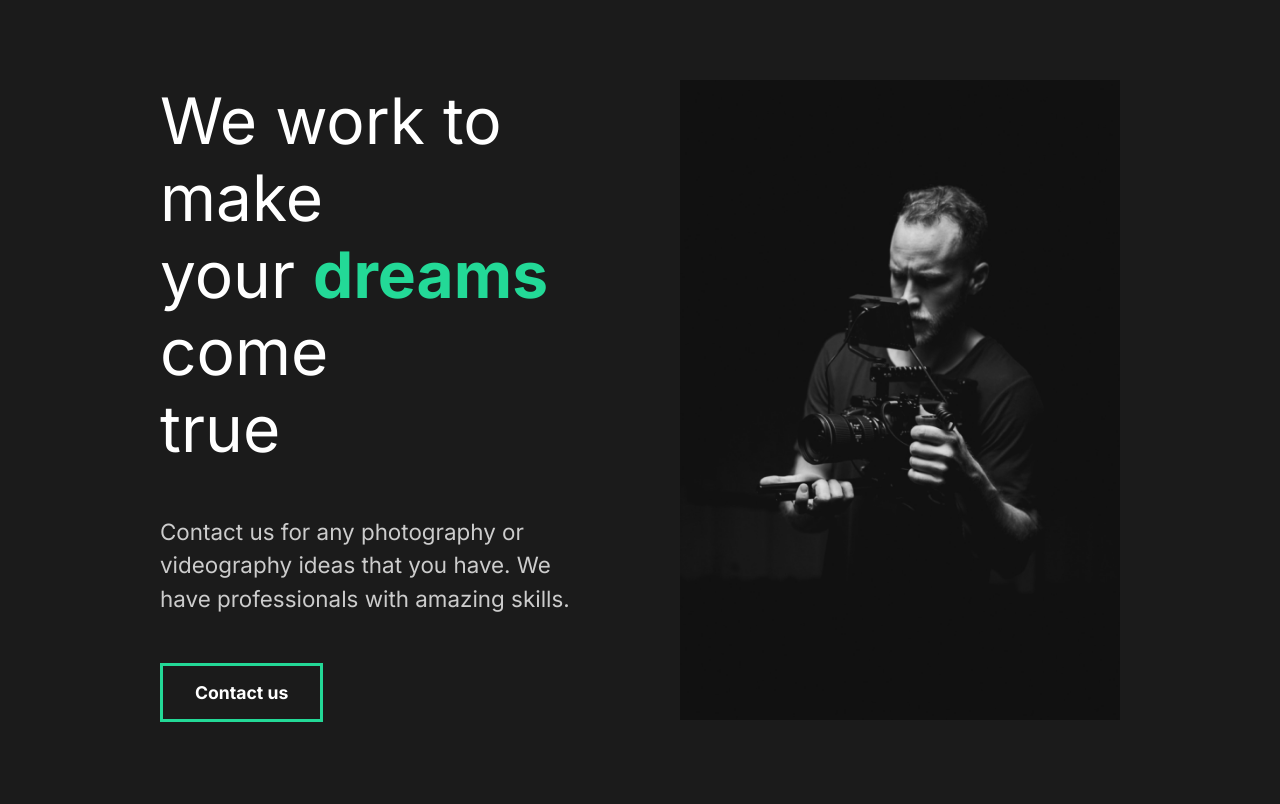
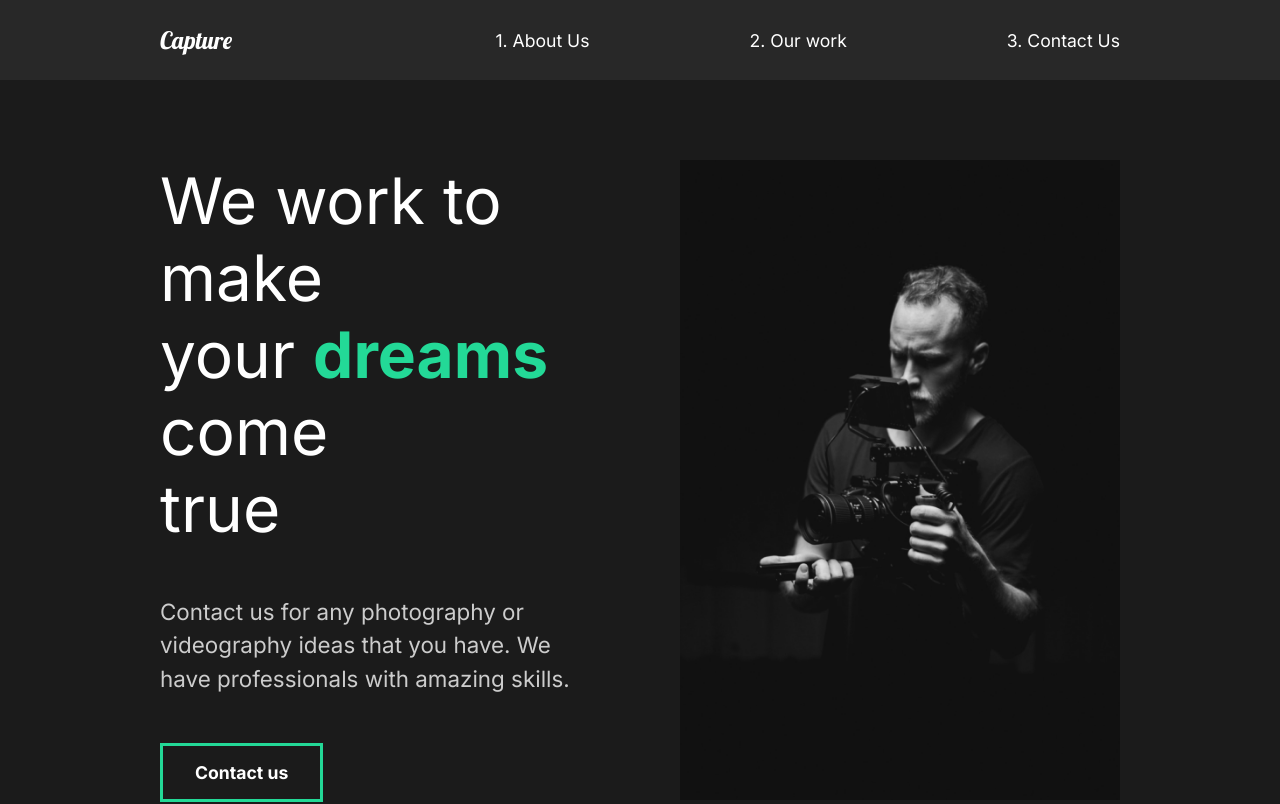
Before and after one commit to tataqt/Creative-React-and-Redux-Course, a React (Create React App) app in the folder capture-portofolio/: page / in a window 1280 px wide. Shown: the top 804 px of the page. Built offline with nearby package versions, Linux system fonts and the light colour scheme.

Commit message:
Create Nav

```diff
--- a/capture-portofolio/src/App.jsx
+++ b/capture-portofolio/src/App.jsx
@@ -1,10 +1,12 @@
 import AboutUsPage from "./pages/AboutUsPage";
+import Nav from "./components/Nav";
 import GlobalStyle from "./components/GlobalStyle"
 
 function App() {
   return (
     <div className="App">
       <GlobalStyle />
+      <Nav />
       <AboutUsPage />
     </div>
   );
--- a/capture-portofolio/src/components/FaqSection.jsx
+++ b/capture-portofolio/src/components/FaqSection.jsx
@@ -1,6 +1,6 @@
 import React from 'react';
 import styled from 'styled-components';
-import { About, Description, Image } from '../styles';
+import { About } from '../styles';
 
 const FaqSection = () => {
     return (
--- /dev/null
+++ b/capture-portofolio/src/components/Nav.jsx
@@ -0,0 +1,44 @@
+import React from 'react';
+import styled from 'styled-components';
+
+const Nav = () => {
+    return (
+        <StyledNav>
+            <h1><a id="logo" href="#">Capture</a></h1>
+            <ul>
+                <li><a href="#">1. About Us</a></li>
+                <li><a href="#">2. Our work</a></li>
+                <li><a href="#">3. Contact Us</a></li>
+            </ul>
+        </StyledNav>
+    );
+};
+
+const StyledNav = styled.nav`
+    min-height: 10vh;
+    display: flex;
+    justify-content: space-between;
+    align-items: center;
+    padding: 1rem 10rem;
+    background: #282828;
+    a{
+        color: #fff;
+        text-decoration: none;
+    }
+    ul{
+        display: flex;
+        list-style: none;
+
+    }
+    li{
+        padding-left: 10rem;
+        position: relative;
+    }
+    #logo{
+        font-size: 1.5rem;
+        font-family: "Lobster", cursive;
+        font-weight: lighter;
+    }
+`;
+
+export default Nav;
```
